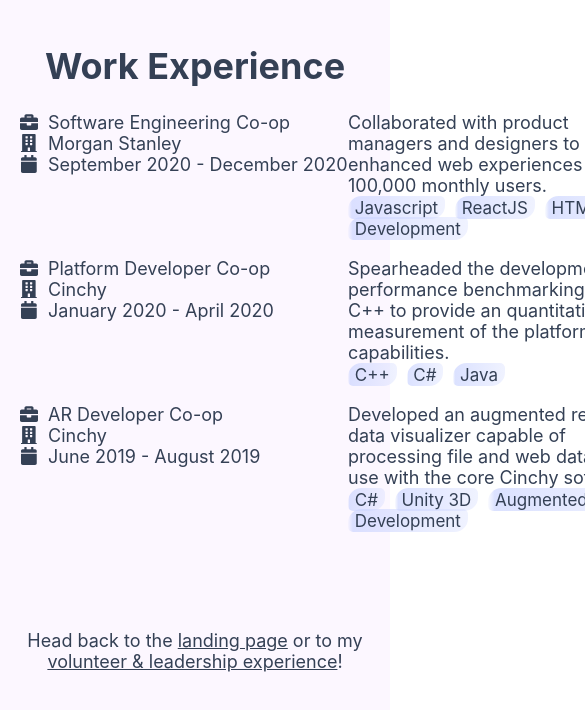
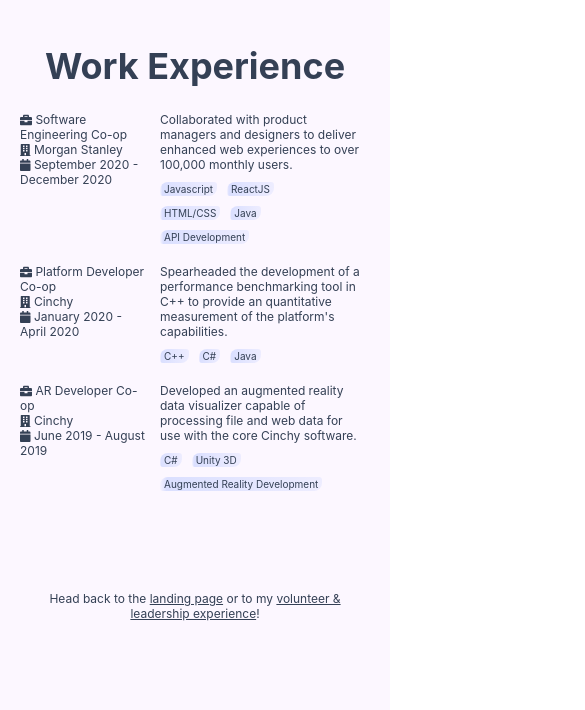
Before and after one commit to pritikaminhas/pritikaminhas.github.io, a React (Create React App) app: page /work-experience in a window 390 px wide. Shown: the top 710 px of the page, 585 px wide, since content can reach past the window. Built offline with nearby package versions, Linux system fonts and the light colour scheme.

Commit message:
fix mobile formatting & adjust colours

```diff
--- a/src/components/Experience.css
+++ b/src/components/Experience.css
@@ -1,3 +1,7 @@
+html, body {
+  overflow-x:hidden
+}
+
 header {
     background-color: #FCF7FF;
     padding: 20px;
@@ -14,6 +18,10 @@
     }
   }
 
+.link {
+  color: #344055;
+}
+
 .link:hover {
   color: #8096ff;
   cursor: pointer;
@@ -28,3 +36,9 @@
 .navi {
   margin: 100px 0 50px 0;
 }
+
+@media only screen and (max-width: 600px) {
+  .navi {
+    font-size: 12px;
+  }
+}
--- a/src/components/Header.css
+++ b/src/components/Header.css
@@ -11,11 +11,11 @@
   margin-bottom: 10px;
 }
 
-.link {
-  color: #344055;
+.mainLink {
+  color: #ffffff;
 }
 
-.link:hover {
+.mainLink:hover {
   color: #8096ff;
   cursor: pointer;
 }
--- a/src/components/Header.jsx
+++ b/src/components/Header.jsx
@@ -25,11 +25,11 @@
     <div className="subtitle">
       <div className="linkSection">
         check out my{" "}
-        <Link to="/work-experience" className="link">
+        <Link to="/work-experience" className="mainLink">
           previous internships
         </Link>{" "}
         or{" "}
-        <Link to="/volunteer-experience" className="link">
+        <Link to="/volunteer-experience" className="mainLink">
           volunteer & leadership experience
         </Link>
         {"!"}
--- a/src/components/VolunteerExperience.jsx
+++ b/src/components/VolunteerExperience.jsx
@@ -44,14 +44,15 @@
     <header className="header">
       <h1>Volunteer & Leadership Experience</h1>
       <div>
-        {roles.map((job) => (
+        {roles.map((role, index) => (
           <Work
-            company={job.company}
-            title={job.title}
-            startDate={job.startDate}
-            endDate={job.endDate}
-            description={job.description}
-            skills={job.skills}
+            key={role + index}
+            company={role.company}
+            title={role.title}
+            startDate={role.startDate}
+            endDate={role.endDate}
+            description={role.description}
+            skills={role.skills}
           />
         ))}
         <div className="navi">
--- a/src/components/Work.css
+++ b/src/components/Work.css
@@ -7,6 +7,7 @@
 .text {
   display: block;
   text-align: left;
+  margin-right: 10px;
   min-width: 300px;
 }
 
@@ -14,7 +15,6 @@
   display: flex;
   margin-bottom: 20px;
 }
-
 
 .tag {
   padding: 0.1em 0.4em;
@@ -29,5 +29,36 @@
   -webkit-box-decoration-break: clone;
   box-decoration-break: clone;
   margin: 10px 10px 0 0;
-  font-size: 17px;
+  font-size: 15px;
 }
+
+span {
+  display: inline-block;
+}
+
+@media only screen and (max-width: 600px) {
+  .text {
+    display: block;
+    text-align: left;
+    margin-right: 10px;
+    min-width: 100px;
+    max-width: 200px;
+    font-size: 12px;
+  }
+
+  .tag {
+    padding: 0.1em 0.4em;
+    border-radius: 0.8em 0.3em;
+    background: transparent;
+    background-image: linear-gradient(
+      to right,
+      rgba(204, 213, 255, 0.1),
+      rgba(204, 213, 255, 0.7) 4%,
+      rgba(204, 213, 255, 0.3)
+    );
+    -webkit-box-decoration-break: clone;
+    box-decoration-break: clone;
+    margin: 10px 10px 0 0;
+    font-size: 10px;
+  }
+}
--- a/src/components/Work.jsx
+++ b/src/components/Work.jsx
@@ -28,22 +28,19 @@
 
   return (
     <div className="container">
-      <div className="iconCustom">
-        {briefcase} <br />
-        {building} <br />
-        {calendar}
-      </div>
       <div className="text">
-        {title} <br />
-        {company} <br />
-        {startDate} - {endDate}
+        {briefcase} {title} <br />
+        {building} {company} <br />
+        {calendar} {startDate} - {endDate}
       </div>
       <div className="text">
         {description} <br />{" "}
         {skills ? (
           <div className="text">
-            {skills.map((skill) => (
-              <span className="tag">{skill}</span>
+            {skills.map((skill, index) => (
+              <span className="tag" key={"skill" + index}>
+                {skill}
+              </span>
             ))}
           </div>
         ) : null}
--- a/src/components/WorkExperience.jsx
+++ b/src/components/WorkExperience.jsx
@@ -12,15 +12,7 @@
       endDate: "December 2020",
       description:
         "Collaborated with product managers and designers to deliver enhanced web experiences to over 100,000 monthly users.",
-      skills: [
-        "Javascript",
-        "ReactJS",
-        "HTML/CSS",
-        "Java",
-        "JSP",
-        "GWT",
-        "API Development",
-      ],
+      skills: ["Javascript", "ReactJS", "HTML/CSS", "Java", "API Development"],
     },
 
     {
@@ -47,8 +39,9 @@
     <header className="header">
       <h1>Work Experience</h1>
       <div>
-        {jobs.map((job) => (
+        {jobs.map((job, index) => (
           <Work
+            key={job + index}
             company={job.company}
             title={job.title}
             startDate={job.startDate}
```
Also changed, not shown: 1 other file (tests, documents, lock files or other folders).
